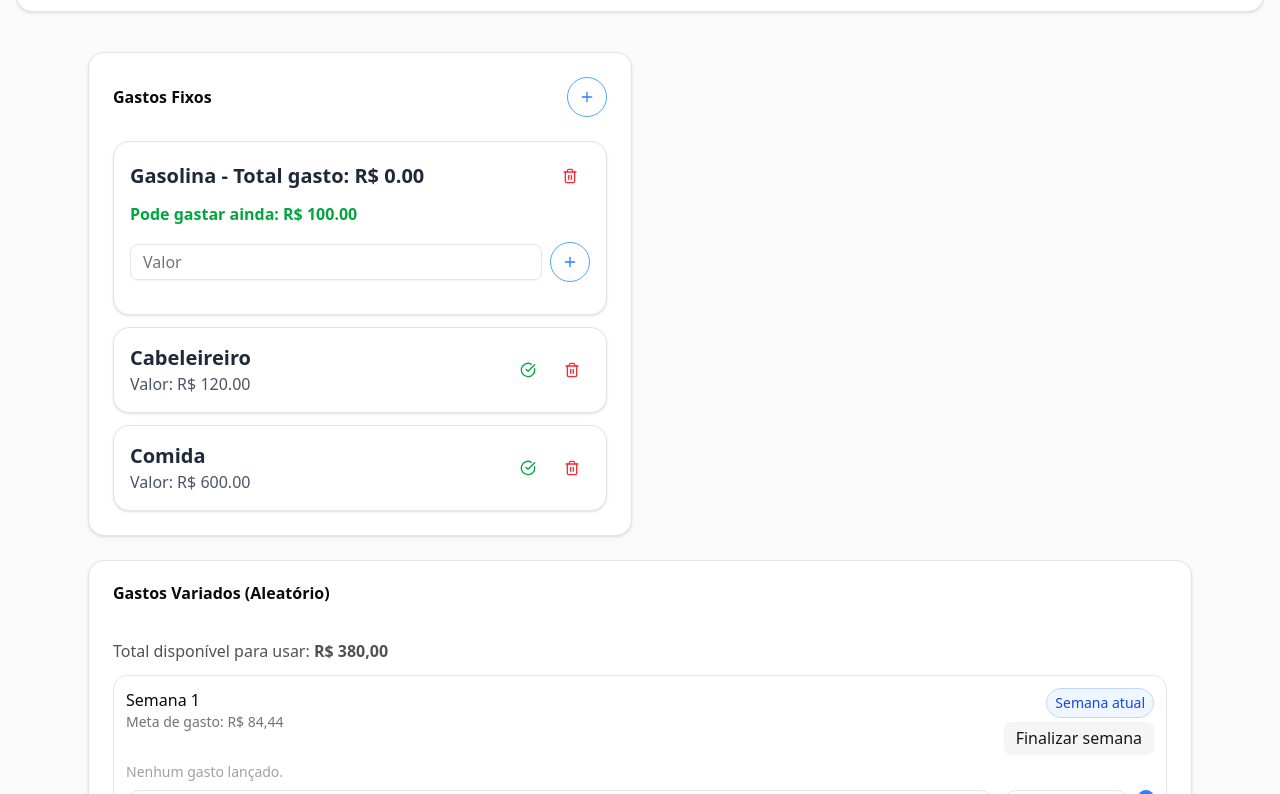
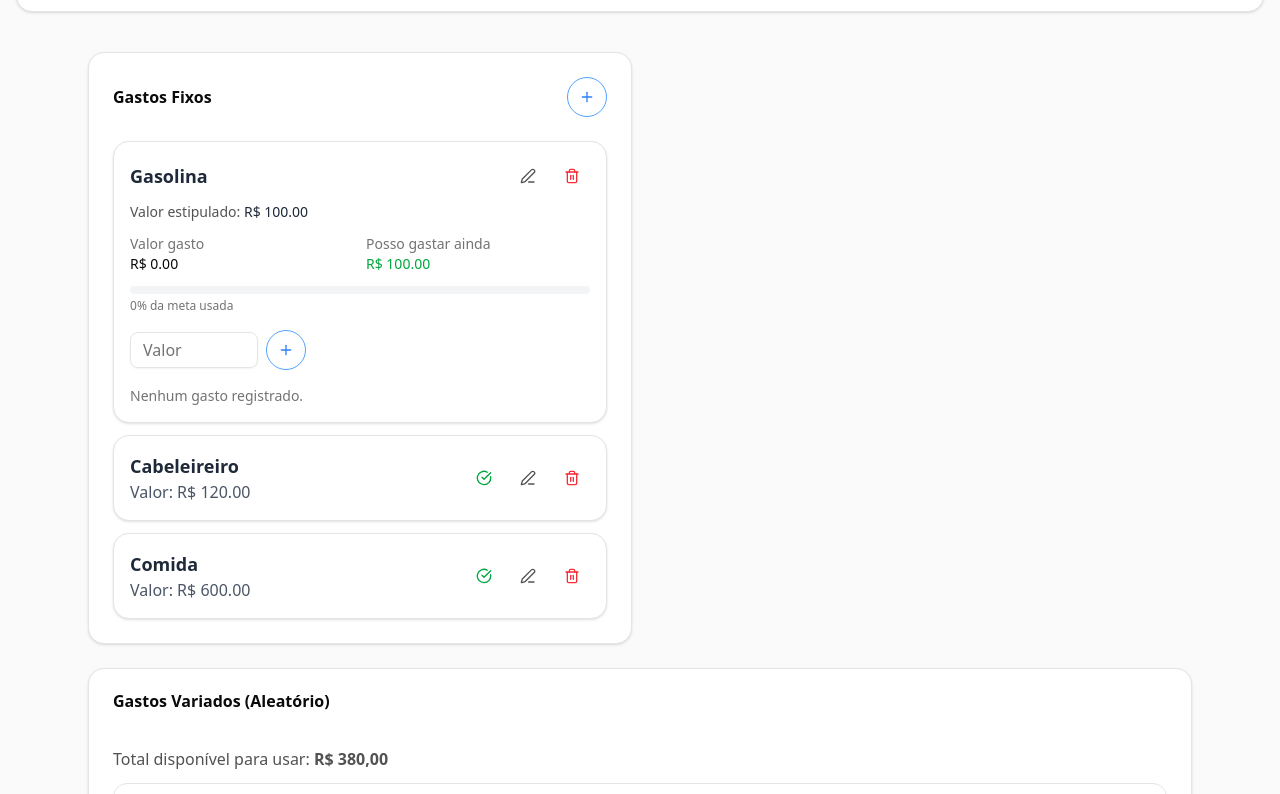
Before and after one commit to henriquemilitao/custos-militao, a Next.js app: page / in a window 1280 px wide. Shown: the part 578-1372 px from the top of the page. Built offline with nearby package versions, Linux system fonts and the light colour scheme.

Commit message:
feat: botão para editar categorias, e card de gasolina com barra de progresso

```diff
--- a/src/app/page.tsx
+++ b/src/app/page.tsx
@@ -153,6 +153,12 @@ export default function Page() {
     });
   }
 
+  function handleEditarCategoria(id: string, dados: { nome: string; meta: number }) {
+  atualizarMes({
+    categorias: estado.categorias.map((c) => (c.id === id ? { ...c, nome: dados.nome, meta: dados.meta } : c)),
+  });
+}
+
   function handleAdicionarEconomia(nova: Omit<Economia, "id" | "aportes">) {
     atualizarMes({
       economias: [
@@ -218,7 +224,7 @@ export default function Page() {
       <Card className="rounded-2xl shadow-sm m-4">
         <CardHeader className="flex items-center justify-between">
           <CardTitle>Economias</CardTitle>
-          <ConfigEconomia onAdicionar={handleAdicionarEconomia} />
+          <ConfigEconomia onAdicionar={handleAdicionarEconomia}/>
         </CardHeader>
         <CardContent className="space-y-3">
           {estado.economias.length === 0 ? (
@@ -242,7 +248,7 @@ export default function Page() {
           <Card className="rounded-2xl shadow-sm">
             <CardHeader className="flex items-center justify-between">
               <CardTitle>Gastos Fixos</CardTitle>
-              <ConfigGastoFixo onAdicionar={handleAdicionarGastoFixo} />
+              <ConfigGastoFixo onAdicionar={handleAdicionarGastoFixo} onSalvarEdit={handleEditarCategoria}/>
             </CardHeader>
             <CardContent className="space-y-3">
               {estado.categorias.length === 0 ? (
--- a/src/components/CategoriaFixa.tsx
+++ b/src/components/CategoriaFixa.tsx
@@ -1,8 +1,11 @@
+"use client";
+
 import { useState } from "react";
-import { Trash2, CheckCircle, RotateCcw, Plus } from "lucide-react";
+import { Trash2, CheckCircle, RotateCcw, Plus, Edit3 } from "lucide-react";
 import { Button } from "@/components/ui/button";
 import { Input } from "@/components/ui/input";
-import { CategoriaFixaType, EstadoMes } from "@/app/page";
+import type { CategoriaFixaType, EstadoMes, GastoGasolina } from "@/app/page";
+import ConfigGastoFixo from "./ConfigGastoFixo";
 
 export default function CategoriaFixa({
   categoria,
@@ -17,20 +20,21 @@ export default function CategoriaFixa({
   const [novoValor, setNovoValor] = useState("");
 
   const formatarData = () => new Date().toLocaleDateString("pt-BR");
+
   const totalGasto = estado.gasolinaGastos.reduce((sum, g) => sum + g.valor, 0);
   const restante = categoria.meta - totalGasto;
+  const percentualUso =
+    Math.max(0, Math.min(100, (totalGasto / Math.max(1, categoria.meta)) * 100));
 
   const adicionarGasolina = () => {
     const valor = parseFloat(novoValor);
     if (!valor || valor <= 0) return;
-
-    atualizarEstado({
-      gasolinaGastos: [
-        ...estado.gasolinaGastos,
-        { id: crypto.randomUUID(), data: formatarData(), valor },
-      ],
-    });
-
+    const novoGasto: GastoGasolina = {
+      id: crypto.randomUUID(),
+      data: formatarData(),
+      valor,
+    };
+    atualizarEstado({ gasolinaGastos: [...estado.gasolinaGastos, novoGasto] });
     setNovoValor("");
   };
 
@@ -54,104 +58,193 @@ export default function CategoriaFixa({
     });
   };
 
+  const handleSalvarEdit = (id: string, dados: { nome: string; meta: number }) => {
+    atualizarEstado({
+      categorias: estado.categorias.map((c) =>
+        c.id === id ? { ...c, nome: dados.nome, meta: dados.meta } : c
+      ),
+    });
+  };
+
+  const paidClasses = categoria.pago
+    ? "opacity-80 bg-green-50 border-green-200"
+    : "opacity-100 bg-white";
+
   if (isGasolina) {
     return (
-      <div className="p-4 border rounded-2xl shadow bg-white">
-        <div className="flex items-center justify-between mb-2">
-          <h3 className="text-xl font-semibold text-gray-800">
-            {categoria.nome} - Total gasto: R$ {totalGasto.toFixed(2)}
-          </h3>
-          <Button variant="ghost" onClick={removerCategoria} className="text-red-500 hover:text-red-700">
+      <div className={`p-4 border rounded-2xl shadow ${paidClasses}`}>
+        {/* Cabeçalho */}
+        <div className="flex items-center justify-between">
+          <h3 className="text-lg font-semibold text-gray-800">{categoria.nome}</h3>
+          <div className="flex items-center gap-2">
+            <ConfigGastoFixo
+              initial={{ id: categoria.id, nome: categoria.nome, meta: categoria.meta }}
+              onSalvarEdit={handleSalvarEdit}
+              trigger={
+                <Button
+                  variant="ghost"
+                  size="icon"
+                  className="text-neutral-600 hover:text-neutral-800"
+                  title="Editar valor estipulado"
+                >
+                  <Edit3 className="w-4 h-4" />
+                </Button>
+              }
+            />
+            <Button
+              variant="ghost"
+              size="icon"
+              onClick={removerCategoria}
+              className="text-red-500 hover:text-red-700"
+              title="Remover categoria"
+            >
               <Trash2 className="w-4 h-4" />
             </Button>
           </div>
+        </div>
 
-        <p
-          className={`text-base font-semibold mb-4 ${
+        {/* Valor estipulado */}
+        <div className="mt-2 text-sm text-neutral-600">
+          Valor estipulado:{" "}
+          <span className="font-medium text-gray-800">
+            R$ {categoria.meta.toFixed(2)}
+          </span>
+        </div>
+
+        {/* Gastos e Disponível */}
+        <div className="mt-3 grid grid-cols-2 gap-3 text-sm">
+          <div>
+            <div className="text-neutral-500">Valor gasto</div>
+            <div className="font-medium">R$ {totalGasto.toFixed(2)}</div>
+          </div>
+          <div>
+            <div className="text-neutral-500">Posso gastar ainda</div>
+            <div
+              className={`font-medium ${
                 restante >= 0 ? "text-green-600" : "text-red-600"
               }`}
             >
-          Pode gastar ainda: R$ {restante.toFixed(2)}
-        </p>
+              R$ {restante.toFixed(2)}
+            </div>
+          </div>
+        </div>
 
-        <div className="flex items-center gap-2 mb-4">
+        {/* Barrinha de progresso */}
+        <div className="mt-3">
+          <div className="w-full bg-gray-100 rounded-full h-2 overflow-hidden">
+            <div
+              style={{ width: `${percentualUso}%` }}
+              className={`h-2 ${
+                percentualUso > 100 ? "bg-red-400" : "bg-green-500"
+              } transition-all`}
+            />
+          </div>
+          <div className="text-xs text-neutral-500 mt-1">
+            {percentualUso.toFixed(0)}% da meta usada
+          </div>
+        </div>
+
+        {/* Input + botão */}
+        <div className="mt-4 flex items-center gap-2">
           <Input
             type="number"
+            inputMode="decimal"
+            step="0.01"
             placeholder="Valor"
             value={novoValor}
             onChange={(e) => setNovoValor(e.target.value)}
-            className="flex-1"
+            className="w-32"
           />
           <Button
             onClick={adicionarGasolina}
             size="icon"
             className="w-10 h-10 rounded-full border border-blue-400 text-blue-500 bg-white shadow-none hover:bg-blue-500 hover:text-white"
+            title="Adicionar gasto"
           >
-            <Plus className="w-5 h-5" />
+            <Plus className="w-4 h-4" />
           </Button>
-
         </div>
 
-        <ul className="space-y-2">
-          {estado.gasolinaGastos.map((gasto) => (
+        {/* Lista de gastos */}
+        <ul className="space-y-2 mt-4">
+          {estado.gasolinaGastos.length === 0 ? (
+            <li className="text-sm text-neutral-500">Nenhum gasto registrado.</li>
+          ) : (
+            estado.gasolinaGastos.map((gasto) => (
               <li
                 key={gasto.id}
-              className="flex justify-between items-center p-2 border rounded bg-gray-50 shadow-sm"
+                className="flex justify-between items-center p-2 border rounded bg-gray-50"
               >
-              <span>
-                {gasto.data} - R$ {gasto.valor.toFixed(2)}
-              </span>
+                <div className="text-sm">
+                  <div className="text-neutral-500 text-xs">{gasto.data}</div>
+                  <div className="font-medium">R$ {gasto.valor.toFixed(2)}</div>
+                </div>
                 <Button
                   variant="ghost"
                   size="icon"
                   className="text-red-500 hover:text-red-700"
                   onClick={() => removerGasolina(gasto.id)}
+                  title="Remover gasto"
                 >
                   <Trash2 className="w-4 h-4" />
                 </Button>
               </li>
-          ))}
+            ))
+          )}
         </ul>
       </div>
     );
   }
 
-  // Categoria normal
+// Categoria comum
   return (
     <div
       className={`p-4 border rounded-2xl shadow flex items-center justify-between transition duration-200 ${
-        categoria.pago ? "opacity-70 bg-gray-100" : "opacity-100 bg-white"
+        categoria.pago ? "opacity-80 bg-green-50 border-green-200" : "opacity-100 bg-white"
       }`}
     >
       <div>
-        <h3 className="text-xl font-semibold text-gray-800 flex items-center gap-2">
+        <h3 className="text-lg font-semibold text-gray-800 flex items-center gap-2 break-all whitespace-normal max-w-[200px]">
           {categoria.nome}
-          {categoria.pago && (
-            <CheckCircle className="w-5 h-5 text-green-600" />
-          )}
+          {categoria.pago && <CheckCircle className="w-5 h-5 text-green-600" />}
         </h3>
         <p className="text-base text-gray-600">
           Valor: R$ {categoria.meta.toFixed(2)}
         </p>
       </div>
+
       <div className="flex items-center gap-2">
         <Button
           variant="ghost"
           size="icon"
           onClick={togglePago}
           className={categoria.pago ? "text-blue-500" : "text-green-600"}
+          title={categoria.pago ? "Desmarcar como pago" : "Marcar como pago"}
         >
-          {categoria.pago ? (
-            <RotateCcw className="w-5 h-5" />
-          ) : (
-            <CheckCircle className="w-5 h-5" />
-          )}
+          {categoria.pago ? <RotateCcw className="w-5 h-5" /> : <CheckCircle className="w-5 h-5" />}
         </Button>
+
+        <ConfigGastoFixo
+          initial={{ id: categoria.id, nome: categoria.nome, meta: categoria.meta }}
+          onSalvarEdit={handleSalvarEdit}
+          trigger={
+            <Button
+              variant="ghost"
+              size="icon"
+              className="text-neutral-600 hover:text-neutral-800"
+              title="Editar"
+            >
+              <Edit3 className="w-5 h-5" />
+            </Button>
+          }
+        />
+
         <Button
           variant="ghost"
           size="icon"
           className="text-red-500 hover:text-red-700"
           onClick={removerCategoria}
+          title="Remover categoria"
         >
           <Trash2 className="w-5 h-5" />
         </Button>
--- a/src/components/ConfigGastoFixo.tsx
+++ b/src/components/ConfigGastoFixo.tsx
@@ -2,17 +2,40 @@
 
 import React, { useState } from "react";
 import { Button } from "@/components/ui/button";
-import { Plus } from "lucide-react";
+import { Plus, Edit3 } from "lucide-react";
 import type { CategoriaFixaType } from "@/app/page";
+
+type Props = {
+  onAdicionar?: (nova: Omit<CategoriaFixaType, "id" | "pago">) => void;
+  onSalvarEdit?: (id: string, dados: { nome: string; meta: number }) => void;
+  initial?: { id: string; nome: string; meta: number } | null;
+  trigger?: React.ReactNode;
+};
 
 export default function ConfigGastoFixo({
   onAdicionar,
-}: {
-  onAdicionar: (nova: Omit<CategoriaFixaType, "id" | "pago">) => void;
-}) {
+  onSalvarEdit,
+  initial = null,
+  trigger,
+}: Props) {
   const [open, setOpen] = useState(false);
   const [nome, setNome] = useState("");
   const [valor, setValor] = useState<number | "">("");
+
+  // Modo edição apenas quando vier "initial" E tivermos "onSalvarEdit"
+  const isEditMode = Boolean(initial && onSalvarEdit);
+
+  function openModal() {
+    // preenche os campos quando abrir
+    if (isEditMode && initial) {
+      setNome(initial.nome);
+      setValor(initial.meta);
+    } else {
+      setNome("");
+      setValor("");
+    }
+    setOpen(true);
+  }
 
   function reset() {
     setNome("");
@@ -22,32 +45,34 @@ export default function ConfigGastoFixo({
 
   return (
     <>
-      {/* botão que abre o modal */}
-      <Button
-        onClick={() => setOpen(true)}
-        className="px-3 py-1 w-10 h-10 rounded-full border border-blue-400 text-blue-500 bg-white shadow-none hover:bg-blue-500 hover:text-white"
-      >
-        <Plus className="w-5 h-5" />
-      </Button>
+      {trigger ? (
+        <span onClick={openModal}>{trigger}</span>
+      ) : (
+        <Button
+          onClick={openModal}
+          className="px-3 py-1 w-10 h-10 rounded-full border border-blue-400 text-blue-500 bg-white shadow-none hover:bg-blue-500 hover:text-white"
+          title={isEditMode ? "Editar gasto fixo" : "Novo gasto fixo"}
+        >
+          {isEditMode ? <Edit3 className="w-5 h-5" /> : <Plus className="w-5 h-5" />}
+        </Button>
+      )}
 
-      {/* modal simples */}
       {open && (
         <div className="fixed inset-0 z-50 flex items-center justify-center">
-          {/* overlay */}
-          <div
-            className="absolute inset-0 bg-black/40"
-            onClick={() => setOpen(false)}
-          />
+          <div className="absolute inset-0 bg-black/40" onClick={reset} />
           <div className="relative w-full max-w-md bg-white rounded-2xl shadow-lg p-6 z-10">
-            <h3 className="text-xl font-semibold mb-3">Novo Gasto Fixo</h3>
+            <h3 className="text-xl font-semibold mb-3">
+              {isEditMode ? "Editar Gasto Fixo" : "Novo Gasto Fixo"}
+            </h3>
 
             <label className="text-base text-neutral-700 block mb-2">
               Nome
               <input
-                className="mt-1 block w-full border rounded-xl px-3 py-2"
+                className="mt-1 block w-full border rounded-xl px-3 py-2 disabled:bg-gray-100 disabled:text-gray-500"
                 placeholder="Ex.: Academia"
                 value={nome}
                 onChange={(e) => setNome(e.target.value)}
+                disabled={isEditMode && initial?.nome.toLowerCase() === "gasolina"}
               />
             </label>
 
@@ -56,6 +81,7 @@ export default function ConfigGastoFixo({
               <input
                 type="number"
                 inputMode="decimal"
+                step="0.01"
                 className="mt-1 block w-full border rounded-xl px-3 py-2"
                 placeholder="100"
                 value={valor === "" ? "" : String(valor)}
@@ -67,21 +93,21 @@ export default function ConfigGastoFixo({
             </label>
 
             <div className="flex justify-end gap-2">
-              <button
-                className="px-3 py-1 rounded-xl border"
-                onClick={reset}
-              >
+              <button className="px-3 py-1 rounded-xl border" onClick={reset}>
                 Cancelar
               </button>
+
               <button
                 className="px-4 py-2 rounded-xl bg-blue-500 text-white shadow hover:bg-blue-600 active:scale-95 transition"
-                // size="icon"
-                // className="w-10 h-10 w-full sm:w-auto rounded-full bg-blue-500 text-white shadow hover:bg-blue-600 active:scale-95 transition"
-
                 onClick={() => {
                   const m = typeof valor === "number" ? valor : 0;
                   if (!nome.trim() || m <= 0) return;
-                  onAdicionar({ nome: nome.trim(), meta: m });
+
+                  if (isEditMode && onSalvarEdit && initial) {
+                    onSalvarEdit(initial.id, { nome: nome.trim(), meta: m });
+                  } else if (!isEditMode && onAdicionar) {
+                    onAdicionar({ nome: nome.trim(), meta: m });
+                  }
                   reset();
                 }}
               >
```
Lines whose indentation alone changed are shown as unchanged.
